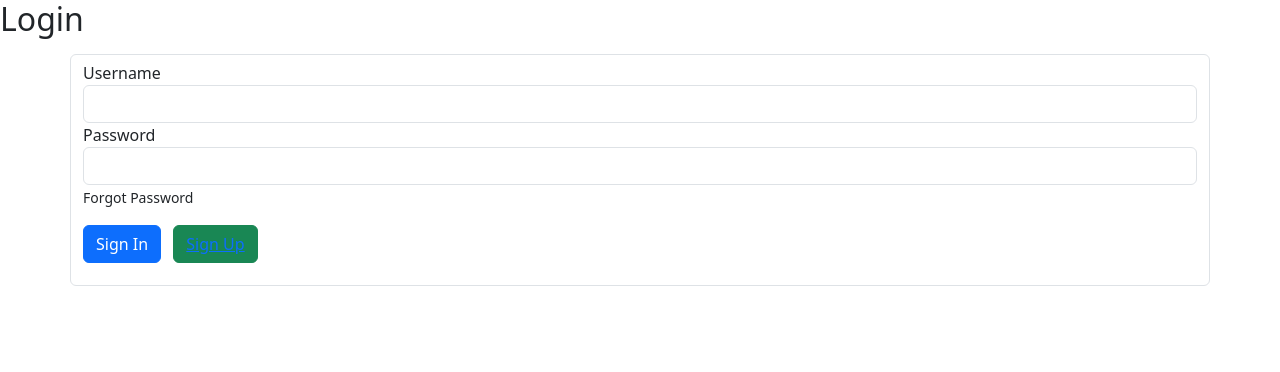
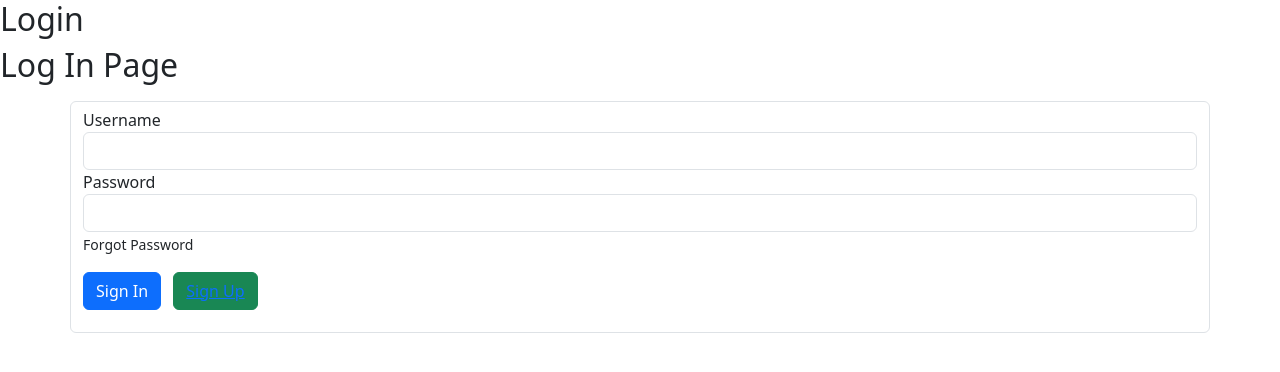
Before and after one commit to jrsdlsrtchl/porfolio, a plain HTML site: page index.html in a window 1280 px wide. Drawn offline with nearby package versions, Linux system fonts and the light colour scheme.

Commit message:
third commit

```diff
--- a/index.html
+++ b/index.html
@@ -13,7 +13,7 @@
   </head>
   <body>
     <h2>Login</h2>
-
+    <h2>Log In Page</h2>
     <div class="container form-control my-3">
       <form action="" method="post">
         <div>
```
